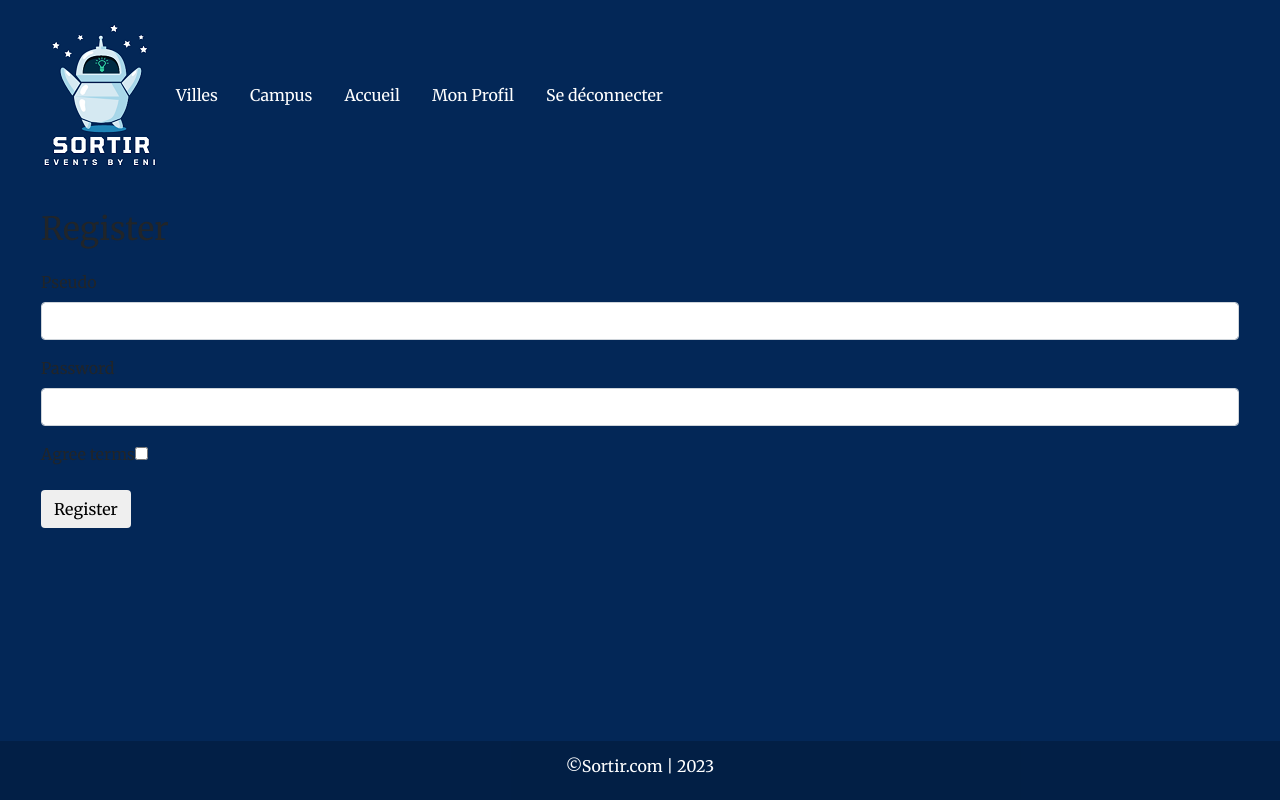
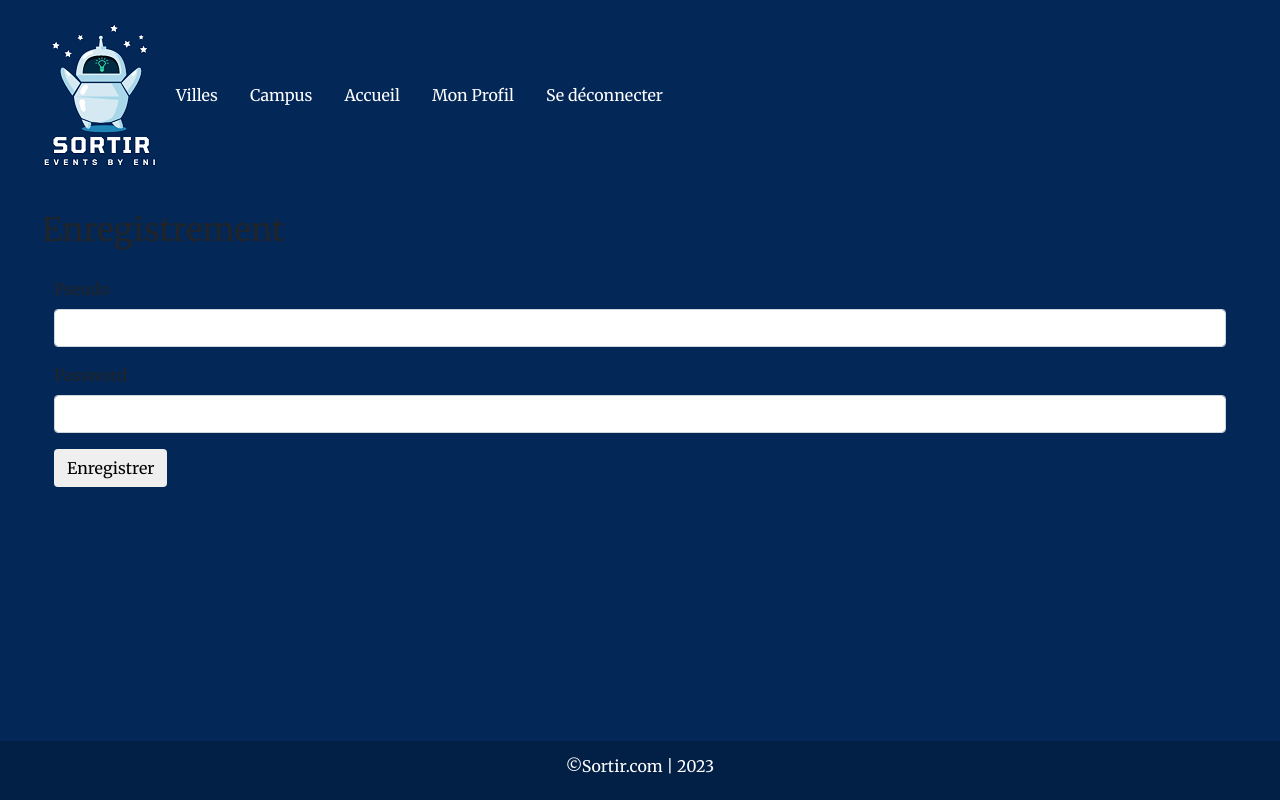
Before and after one commit to Loituna/ProjectSymfony, a Symfony app: template templates/registration/register.html.twig in a window 1280 px wide. Run offline with Twig, Linux system fonts and the light colour scheme; the template is opened without the code that fills it, so the values that code supplies are empty; form fields are guessed from the names that the template uses; some libraries are stand-ins or nearby versions.

Commit message:
modif mineure du register.html.twig

```diff
--- a/templates/registration/register.html.twig
+++ b/templates/registration/register.html.twig
@@ -3,15 +3,20 @@
 {% block title %}Register{% endblock %}
 
 {% block body %}
-    <h1>Register</h1>
+    <div class="container">
+        <h1>Enregistrement</h1>
 
         {{ form_start(registrationForm) }}
+            <fieldset>
+                <div class="form-group">
                 {{ form_row(registrationForm.pseudo) }}
+                </div>
                 {{ form_row(registrationForm.plainPassword, {
                     label: 'Password'
                 }) }}
-        {{ form_row(registrationForm.agreeTerms) }}
 
-        <button type="submit" class="btn">Register</button>
+                <button type="submit" class="btn">Enregistrer</button>
+            </fieldset>
         {{ form_end(registrationForm) }}
+    </div>
 {% endblock %}
```
Lines whose indentation alone changed are shown as unchanged.
